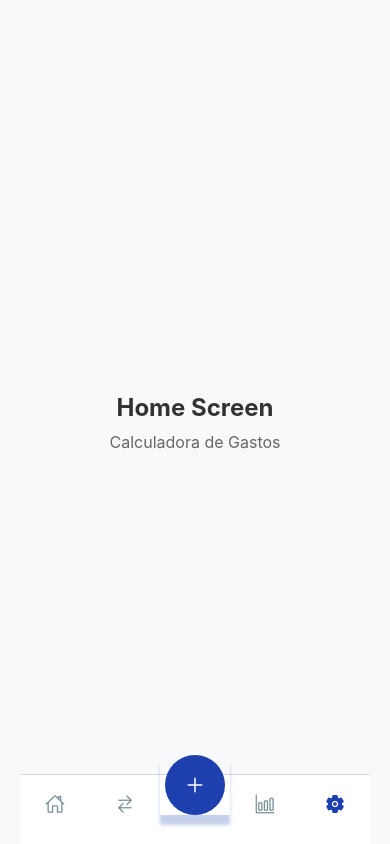
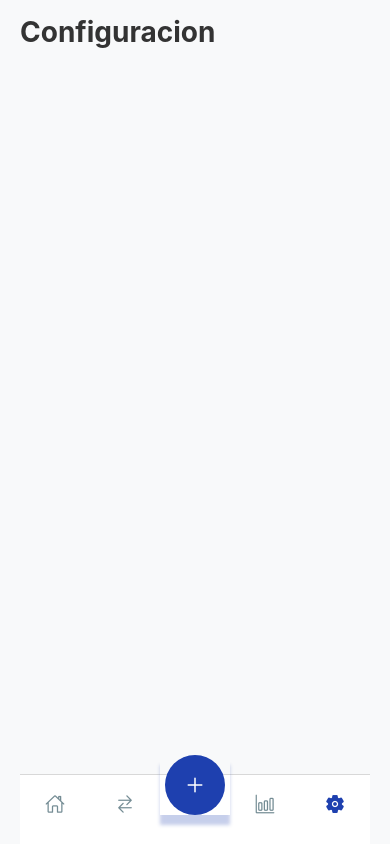
Before and after one commit to Nobelio1/control-gastos-app, a React Native app: screen /Settings in a window 390 px wide. Built offline with nearby package versions, Linux system fonts and the light colour scheme.

Commit message:
[ADD] implementacion titulo para vista configuracion

```diff
--- a/src/components/home/transfer-history/TransferHistory.styles.ts
+++ b/src/components/home/transfer-history/TransferHistory.styles.ts
@@ -16,7 +16,7 @@ export const transferHistoryStyles = StyleSheet.create({
     fontSize: 24,
     fontWeight: 'bold',
     color: COLORS_CORE.TITLE,
-    marginBottom: 30,
+    marginBottom: 20,
   },
   contentContainer: {
     gap: 10,
--- a/src/screens/settings-screen/SettingsScreen.tsx
+++ b/src/screens/settings-screen/SettingsScreen.tsx
@@ -1,13 +1,11 @@
-import { View, Text, StyleSheet } from 'react-native';
-import { SafeAreaView } from 'react-native-safe-area-context';
+import {View, Text, StyleSheet} from 'react-native';
+import {SafeAreaView} from 'react-native-safe-area-context';
+import Header from "../../components/shared/header-screen/Header";
 
 export default function SettingsScreen() {
   return (
     <SafeAreaView style={styles.container}>
-      <View style={styles.content}>
-        <Text style={styles.title}>Home Screen</Text>
-        <Text style={styles.subtitle}>Calculadora de Gastos</Text>
-      </View>
+      <Header title={'Configuracion'}/>
     </SafeAreaView>
   );
 }
```
